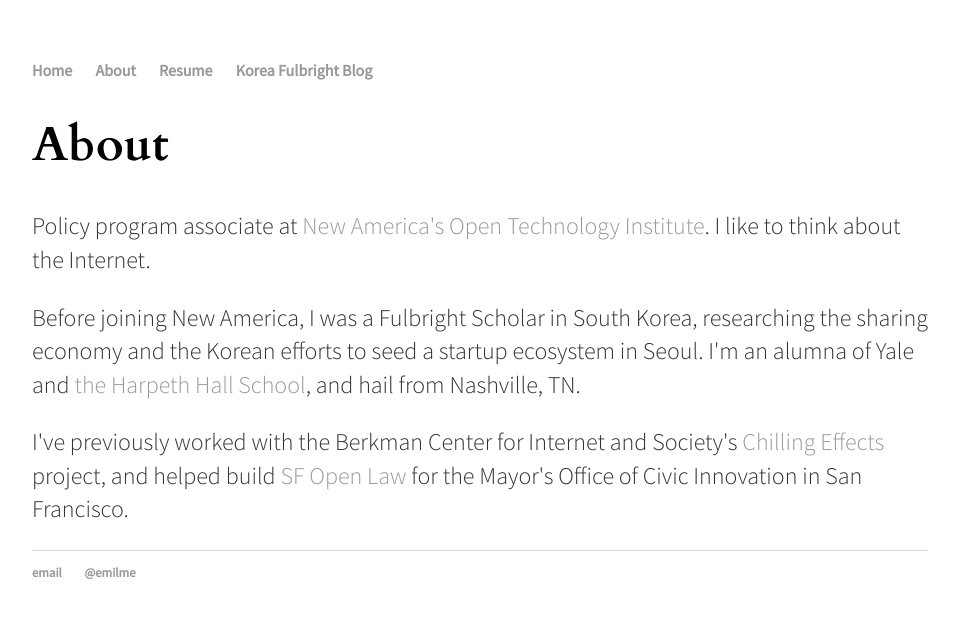
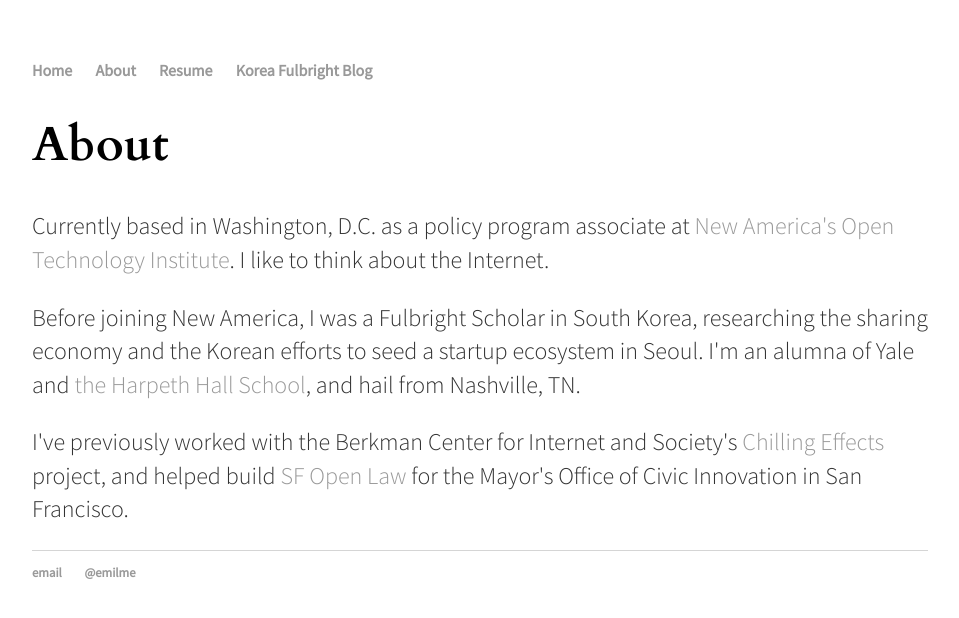
Before and after one commit to emilme/emilme.github.io, a Jekyll site: the page built from about/index.html, in a window 1280 px wide. Shown: the top 618 px of the page, without its empty margins (160-1119 px from the left). Built offline with Jekyll 4.4.1, drawn with Linux system fonts in a browser that asks for light colours.

Commit message:
Update index.html

```diff
--- a/about/index.html
+++ b/about/index.html
@@ -4,7 +4,7 @@
 ---
 <div class="blurb">
 	<h1>About</h1>
-	<p>Policy program associate at <a href="http://www.newamerica.org/oti/">New America's Open Technology Institute</a>. I like to think about the Internet.</p>
+	<p>Currently based in Washington, D.C. as a policy program associate at <a href="http://www.newamerica.org/oti/">New America's Open Technology Institute</a>. I like to think about the Internet.</p>
 	<p>Before joining New America, I was a Fulbright Scholar in South Korea, researching the sharing economy and the Korean efforts to seed a startup ecosystem in Seoul. I'm an alumna of Yale and <a href="https://www.harpethhall.org">the Harpeth Hall School</a>, and hail from Nashville, TN.</p>
 	<p>I've previously worked with the Berkman Center for Internet and Society's <a href="https://chillingeffects.org/">Chilling Effects</a> project, and helped build <a href="http://open.innovatesf.com/openlaw/">SF Open Law</a> for the Mayor's Office of Civic Innovation in San Francisco.</p>
 </div><!-- /.blurb -->
```
